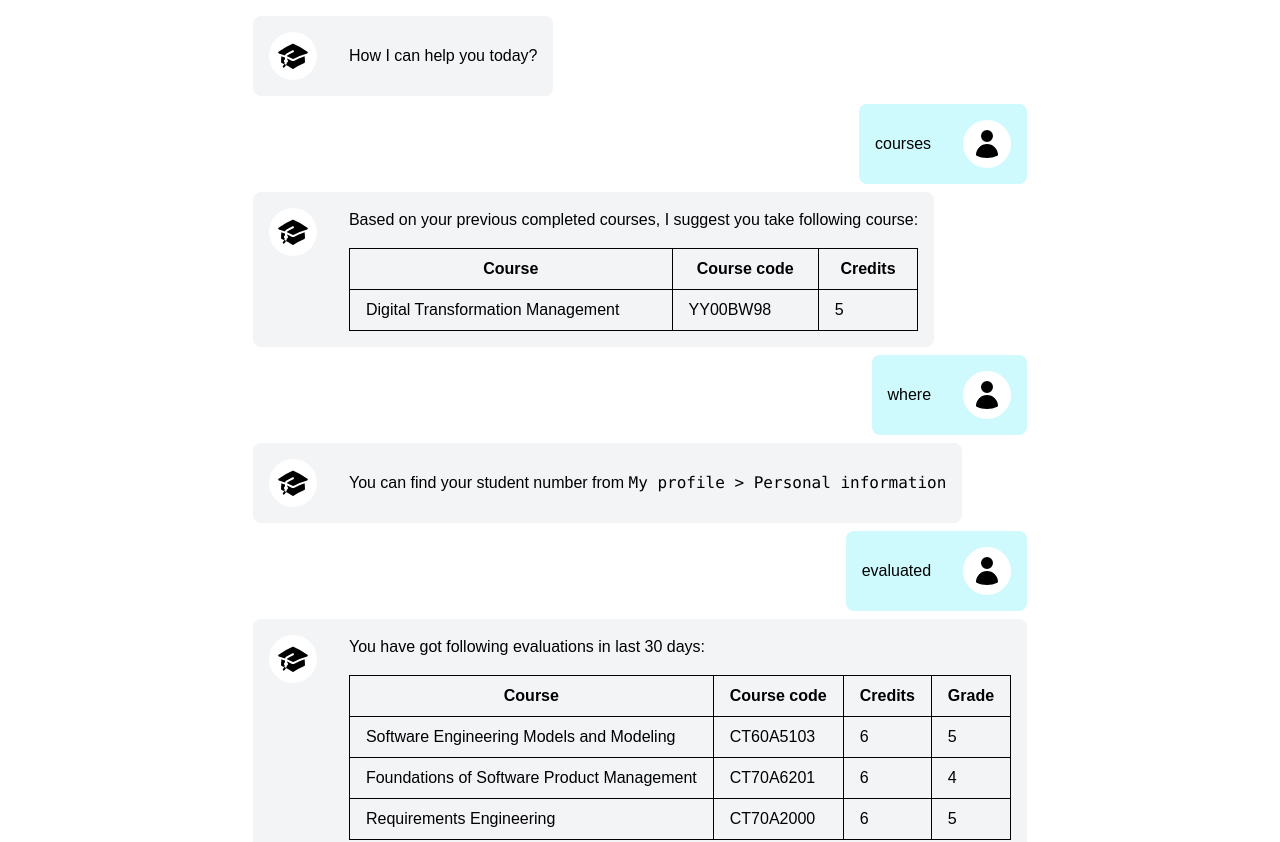
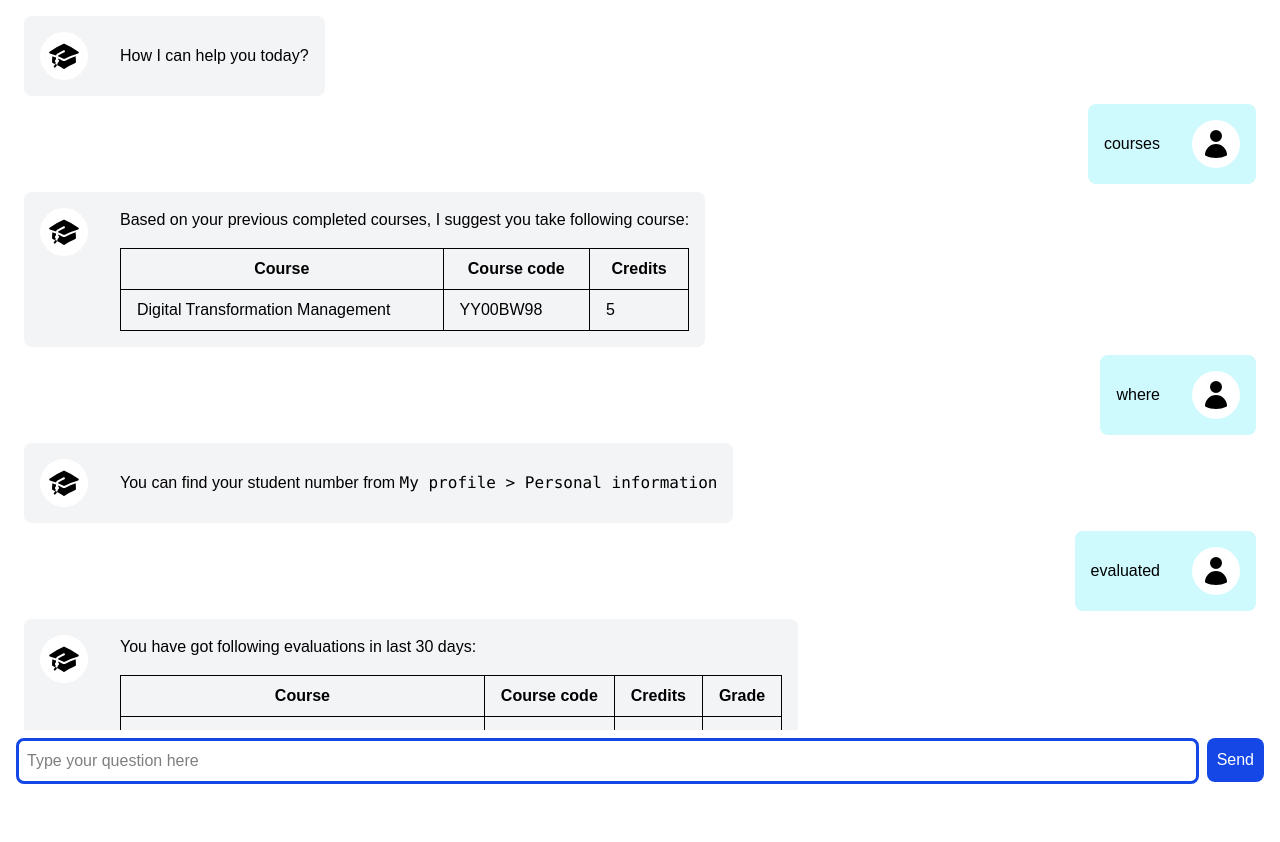
Before and after one commit to FinThunderstorm/sis-u-bot, a Next.js app: page / in a window 1280 px wide. Shown: the top 842 px of the page. After the commit the page ends 800 px from the top, so only its background shows below. Built offline with nearby package versions, Linux system fonts and the light colour scheme.

Commit message:
Fix layout issues

```diff
--- a/src/app/globals.css
+++ b/src/app/globals.css
@@ -24,3 +24,32 @@ body {
     color: var(--foreground);
     font-family: Arial, Helvetica, sans-serif;
 }
+
+
+.layout {
+    display: grid;
+    grid-template-columns: [begin content-start] auto [content-end end];
+    grid-template-rows: [begin content-start] auto [content-end end];
+    column-gap: theme('spacing.16');
+    height: 100dvh;
+}
+
+.chatbox-layout {
+    height: inherit;
+    grid-column: content-start / content-end;
+    grid-row: content-start / content-end;
+    display: grid;
+    grid-template-columns: [begin messages-start input-start] auto [messages-end input-end end];
+    grid-template-rows: [begin messages-start] auto [messages-end input-start] min-content [input-end end];
+}
+
+.chatbox-messages {
+    grid-column: messages-start / messages-end;
+    grid-row: messages-start / messages-end;
+    overflow: auto;
+}
+
+.chatbox-input {
+    grid-column: input-start / input-end;
+    grid-row: input-start / input-end;
+}
--- a/src/app/page.tsx
+++ b/src/app/page.tsx
@@ -59,7 +59,7 @@ const Circle = () => (
 
 const ChatMessage = ({message: m, loading}: { message: Message, loading?: boolean }) => {
     return <div
-        className={`${m.actor === "user" ? "self-end bg-cyan-100 p-4 rounded-lg" : "self-start bg-gray-100 p-4 rounded-lg"}`}
+        className={`${m.actor === "user" ? "self-end bg-cyan-100" : "self-start bg-gray-100"} p-4 rounded-lg`}
     >
         <div className="flex flex-row gap-8 items-center">
             {m.actor === "bot" &&
@@ -116,16 +116,17 @@ const Page = () => {
     }
 
     return (
-        <div className="flex min-h-screen justify-center items-center">
-            <div className="flex flex-col gap-2 bg-white text-black min-w-1/2 min-h-1/2 p-2">
-                <div className="flex flex-col gap-2 px-4 py-2 overflow-auto">
+        <div className="layout">
+            <div className="chatbox-layout bg-white text-black p-2">
+                <div className="chatbox-messages flex flex-col gap-2 px-4 py-2 overflow-auto h-full">
                     {messages.map((m, i) => (
                         <ChatMessage message={m} key={`message-${i}`}/>
                     ))}
                     {loading && <ChatMessage message={{actor: "bot", message: ""}} loading={true}/>}
                 </div>
-                <div className="flex flex-row gap-2 p-2 items-start">
-                    <div className="flex flex-col w-full"><input
+                <div className="chatbox-input flex flex-row gap-2 p-2 items-start">
+                    <div className="flex flex-col w-full">
+                        <input
                             placeholder="Type your question here"
                             value={message}
                             onChange={(e) => {
```
Lines whose indentation alone changed are shown as unchanged.
